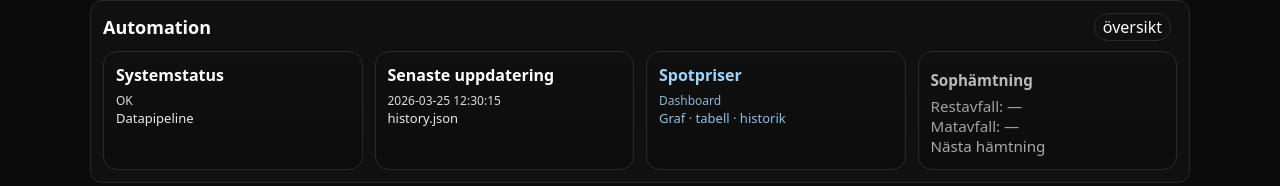
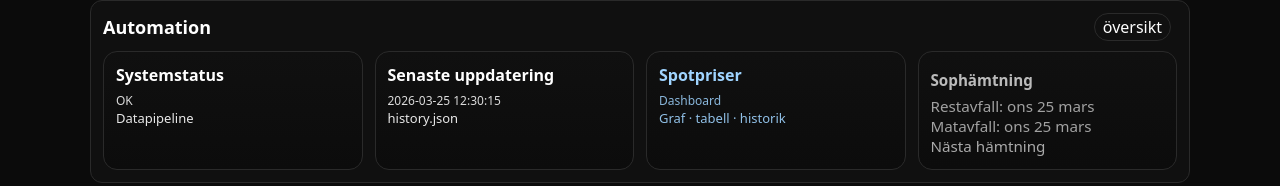
Before and after one commit to StefanNaven/Rossohamn, a plain HTML site: page index.html in a window 1280 px wide. Shown: the part 367-553 px from the top of the page. Drawn offline with Linux system fonts and the light colour scheme; no server answers.

Commit message:
Simplify garbage data extraction from JSON response
Refactor garbage JSON handling to simplify data extraction.

```diff
--- a/index.html
+++ b/index.html
@@ -367,23 +367,12 @@
     try {
       const j = await fetchJson(GARBAGE_URL);
 
-      const rest = firstDefined(
-        j?.nextRest,
-        j?.rest,
-        j?.restWaste,
-        j?.nextRestPickup,
-        j?.restDate,
-        j?.data?.nextRest
-      );
+      const rest = j?.restavfall;
+      const food = j?.matavfall;
 
-      const food = firstDefined(
-        j?.nextFood,
-        j?.food,
-        j?.foodWaste,
-        j?.nextFoodPickup,
-        j?.foodDate,
-        j?.data?.nextFood
-      );
+      if (!j?.restavfall || !j?.matavfall) {
+        throw new Error("Ogiltig garbage JSON");
+      }
 
       restEl.textContent = `Restavfall: ${formatSvShortDate(rest)}`;
       foodEl.textContent = `Matavfall: ${formatSvShortDate(food)}`;
```
